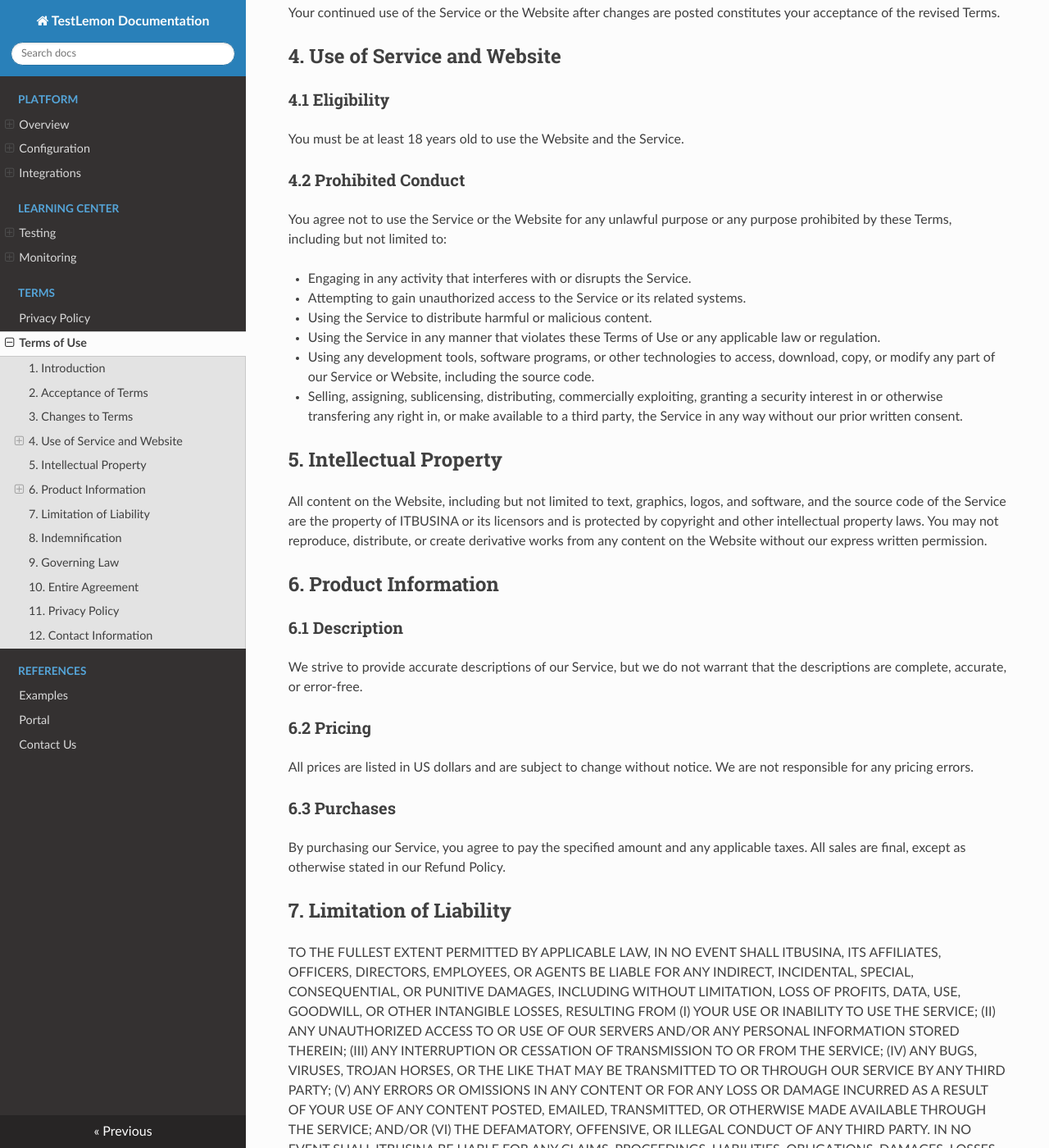
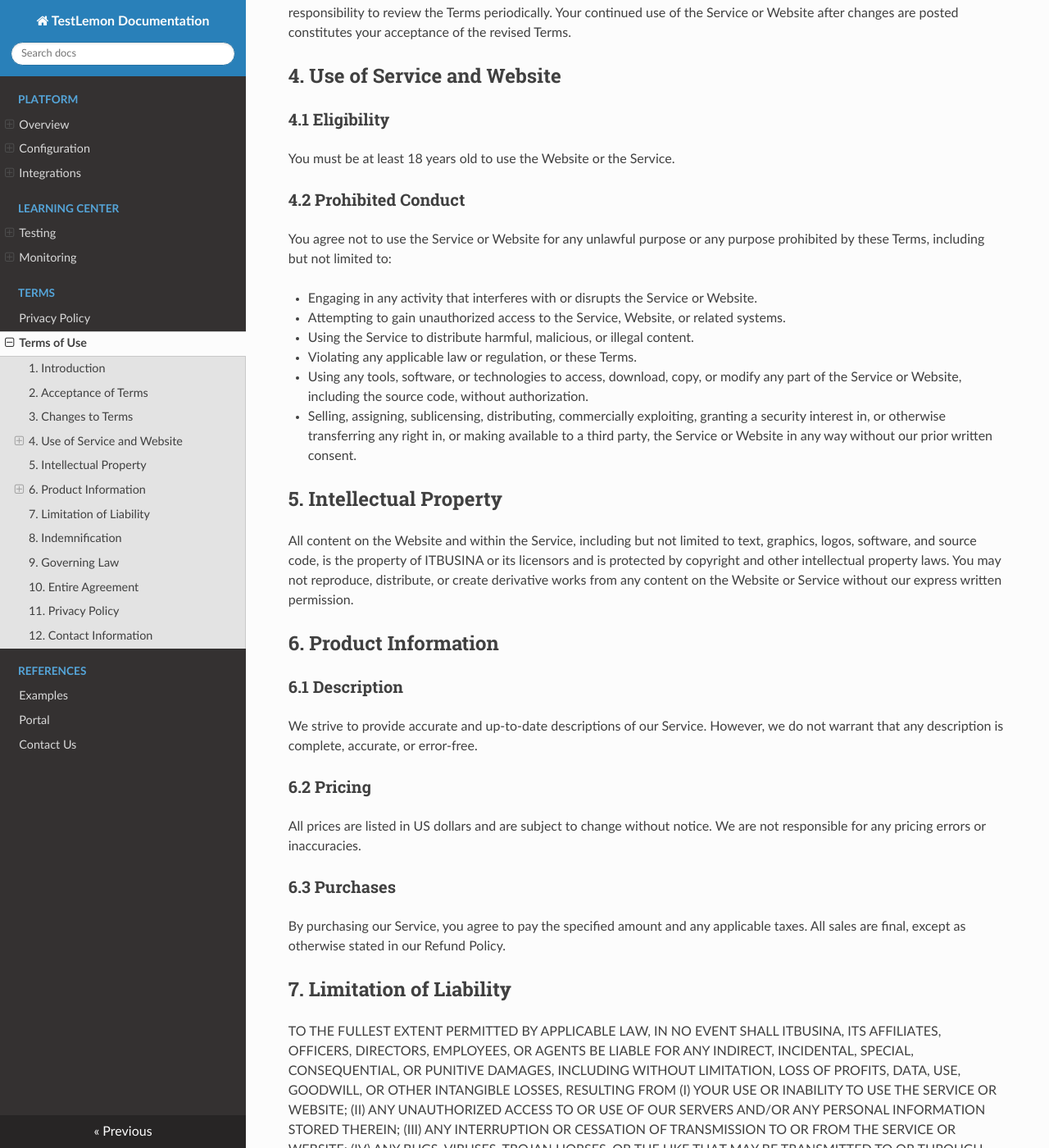
Before and after one commit to itbusina/testlemon-docs, an MkDocs documentation site: the page built from docs/docs/terms-of-use.md, in a window 1280 px wide and 1400 px high, scrolled down 612 px. Shown: the whole window at 82% size. Built offline with MkDocs 1.6.1, drawn with Linux system fonts in a browser that asks for light colours; nearby versions of some CDN libraries; some of the changed text lies outside the part shown.

Commit message:
updated terms or use

```diff
--- a/docs/docs/terms-of-use.md
+++ b/docs/docs/terms-of-use.md
@@ -1,58 +1,59 @@
+
 # Terms of Use
-_Last updated: October 24, 2024_
+_Last updated: June 29, 2025_
 
 ## 1. Introduction
-These User Terms of Use ("Terms") are between you ("you") and IT Busina Kiryl Bahdanovich (the "ITBUSINA" or "Company", "we", "us", "our") and govern your use of all versions of the TestLemon software, including the TestLemon docker images (collectively, the "Product"), the TestLemon websites, including but not limited to https://testlemon.com (the "Website") and https://app.testlemon.com (the "Platform", or "Tool", or "App").
+These User Terms of Use ("Terms") are a legal agreement between you ("you") and IT Busina Kiryl Bahdanovich ("ITBUSINA", "Company", "we", "us", or "our"). These Terms govern your use of all versions of the TestLemon software, including TestLemon Docker images, and the TestLemon websites, including but not limited to https://testlemon.com (the "Website"), https://app.testlemon.com (the "Platform", "Tool", or "App"), and https://hub.docker.com/r/itbusina/testlemon (the "Docker" or "TestLemon CLI").
 
 ## 2. Acceptance of Terms
-By accessing the Website, downloading, running or using the Service, you agree to be bound by these Terms of Use (“Terms”), all applicable laws, and regulations. If you do not agree with any part of these Terms, you must stop using the Service and the Website.
+By accessing the Website, downloading, running, or using the Service, you agree to be bound by these Terms, all applicable laws, and regulations. If you do not agree with any part of these Terms, you must not use the Service or the Website.
 
 ## 3. Changes to Terms
-We reserve the right to modify these Terms at any time. Changes will be effective immediately upon posting on the Website. Your continued use of the Service or the Website after changes are posted constitutes your acceptance of the revised Terms.
+We may update these Terms at any time. Changes will be effective immediately upon posting on the Website. It is your responsibility to review the Terms periodically. Your continued use of the Service or Website after changes are posted constitutes your acceptance of the revised Terms.
 
 ## 4. Use of Service and Website
 
 ### 4.1 Eligibility
-You must be at least 18 years old to use the Website and the Service.
+You must be at least 18 years old to use the Website or the Service.
 
 ### 4.2 Prohibited Conduct
-You agree not to use the Service or the Website for any unlawful purpose or any purpose prohibited by these Terms, including but not limited to:
+You agree not to use the Service or Website for any unlawful purpose or any purpose prohibited by these Terms, including but not limited to:
 
-- Engaging in any activity that interferes with or disrupts the Service.
-- Attempting to gain unauthorized access to the Service or its related systems.
-- Using the Service to distribute harmful or malicious content.
-- Using the Service in any manner that violates these Terms of Use or any applicable law or regulation.
-- Using any development tools, software programs, or other technologies to access, download, copy, or modify any part of our Service or Website, including the source code.
-- Selling, assigning, sublicensing, distributing, commercially exploiting, granting a security interest in or otherwise transfering any right in, or make available to a third party, the Service in any way without our prior written consent.
+- Engaging in any activity that interferes with or disrupts the Service or Website.
+- Attempting to gain unauthorized access to the Service, Website, or related systems.
+- Using the Service to distribute harmful, malicious, or illegal content.
+- Violating any applicable law or regulation, or these Terms.
+- Using any tools, software, or technologies to access, download, copy, or modify any part of the Service or Website, including the source code, without authorization.
+- Selling, assigning, sublicensing, distributing, commercially exploiting, granting a security interest in, or otherwise transferring any right in, or making available to a third party, the Service or Website in any way without our prior written consent.
 
 ## 5. Intellectual Property
-All content on the Website, including but not limited to text, graphics, logos, and software, and the source code of the Service are the property of ITBUSINA or its licensors and is protected by copyright and other intellectual property laws. You may not reproduce, distribute, or create derivative works from any content on the Website without our express written permission.
+All content on the Website and within the Service, including but not limited to text, graphics, logos, software, and source code, is the property of ITBUSINA or its licensors and is protected by copyright and other intellectual property laws. You may not reproduce, distribute, or create derivative works from any content on the Website or Service without our express written permission.
 
 ## 6. Product Information
 
 ### 6.1 Description
-We strive to provide accurate descriptions of our Service, but we do not warrant that the descriptions are complete, accurate, or error-free.
+We strive to provide accurate and up-to-date descriptions of our Service. However, we do not warrant that any description is complete, accurate, or error-free.
 
 ### 6.2 Pricing
-All prices are listed in US dollars and are subject to change without notice. We are not responsible for any pricing errors.
+All prices are listed in US dollars and are subject to change without notice. We are not responsible for any pricing errors or inaccuracies.
 
 ### 6.3 Purchases
 By purchasing our Service, you agree to pay the specified amount and any applicable taxes. All sales are final, except as otherwise stated in our Refund Policy.
 
 ## 7. Limitation of Liability
-TO THE FULLEST EXTENT PERMITTED BY APPLICABLE LAW, IN NO EVENT SHALL ITBUSINA, ITS AFFILIATES, OFFICERS, DIRECTORS, EMPLOYEES, OR AGENTS BE LIABLE FOR ANY INDIRECT, INCIDENTAL, SPECIAL, CONSEQUENTIAL, OR PUNITIVE DAMAGES, INCLUDING WITHOUT LIMITATION, LOSS OF PROFITS, DATA, USE, GOODWILL, OR OTHER INTANGIBLE LOSSES, RESULTING FROM (I) YOUR USE OR INABILITY TO USE THE SERVICE; (II) ANY UNAUTHORIZED ACCESS TO OR USE OF OUR SERVERS AND/OR ANY PERSONAL INFORMATION STORED THEREIN; (III) ANY INTERRUPTION OR CESSATION OF TRANSMISSION TO OR FROM THE SERVICE; (IV) ANY BUGS, VIRUSES, TROJAN HORSES, OR THE LIKE THAT MAY BE TRANSMITTED TO OR THROUGH OUR SERVICE BY ANY THIRD PARTY; (V) ANY ERRORS OR OMISSIONS IN ANY CONTENT OR FOR ANY LOSS OR DAMAGE INCURRED AS A RESULT OF YOUR USE OF ANY CONTENT POSTED, EMAILED, TRANSMITTED, OR OTHERWISE MADE AVAILABLE THROUGH THE SERVICE; AND/OR (VI) THE DEFAMATORY, OFFENSIVE, OR ILLEGAL CONDUCT OF ANY THIRD PARTY. IN NO EVENT SHALL ITBUSINA BE LIABLE FOR ANY CLAIMS, PROCEEDINGS, LIABILITIES, OBLIGATIONS, DAMAGES, LOSSES, OR COSTS IN AN AMOUNT EXCEEDING THE AMOUNT YOU PAID TO ITBUSINA HEREUNDER OR $10.00, WHICHEVER IS GREATER.
+TO THE FULLEST EXTENT PERMITTED BY APPLICABLE LAW, IN NO EVENT SHALL ITBUSINA, ITS AFFILIATES, OFFICERS, DIRECTORS, EMPLOYEES, OR AGENTS BE LIABLE FOR ANY INDIRECT, INCIDENTAL, SPECIAL, CONSEQUENTIAL, OR PUNITIVE DAMAGES, INCLUDING WITHOUT LIMITATION, LOSS OF PROFITS, DATA, USE, GOODWILL, OR OTHER INTANGIBLE LOSSES, RESULTING FROM (I) YOUR USE OR INABILITY TO USE THE SERVICE OR WEBSITE; (II) ANY UNAUTHORIZED ACCESS TO OR USE OF OUR SERVERS AND/OR ANY PERSONAL INFORMATION STORED THEREIN; (III) ANY INTERRUPTION OR CESSATION OF TRANSMISSION TO OR FROM THE SERVICE OR WEBSITE; (IV) ANY BUGS, VIRUSES, TROJAN HORSES, OR THE LIKE THAT MAY BE TRANSMITTED TO OR THROUGH OUR SERVICE OR WEBSITE BY ANY THIRD PARTY; (V) ANY ERRORS OR OMISSIONS IN ANY CONTENT OR FOR ANY LOSS OR DAMAGE INCURRED AS A RESULT OF YOUR USE OF ANY CONTENT MADE AVAILABLE THROUGH THE SERVICE OR WEBSITE; AND/OR (VI) THE DEFAMATORY, OFFENSIVE, OR ILLEGAL CONDUCT OF ANY THIRD PARTY. IN NO EVENT SHALL ITBUSINA'S TOTAL LIABILITY FOR ALL CLAIMS RELATING TO THE SERVICE OR WEBSITE EXCEED THE GREATER OF THE AMOUNT YOU PAID TO ITBUSINA FOR THE SERVICE OR $10.00.
 
 ## 8. Indemnification
-You agree to indemnify, defend, and hold harmless ITBUSINA, its affiliates, officers, directors, employees, and agents from and against any claims, liabilities, damages, losses, and expenses, including legal fees, arising out of or in any way connected with your use of the Website or your violation of these Terms.
+You agree to indemnify, defend, and hold harmless ITBUSINA, its affiliates, officers, directors, employees, and agents from and against any claims, liabilities, damages, losses, and expenses (including reasonable legal fees) arising out of or in any way connected with your use of the Service or Website, or your violation of these Terms.
 
 ## 9. Governing Law
-These Terms are governed by and construed in accordance with the laws of Poland (EU). Any disputes arising out of or relating to these Terms or the use of the Website shall be resolved in the courts of Gdansk, Poland.
+These Terms are governed by and construed in accordance with the laws of Poland (EU). Any disputes arising out of or relating to these Terms or the use of the Service or Website shall be resolved exclusively in the courts of Gdansk, Poland.
 
 ## 10. Entire Agreement
-The Terms, including the Privacy Policy, constitute the entire agreement between you and us with respect to the subject matter hereof, including the Service and the Website. The Terms, including the Privacy Policy, supersede any and all prior or contemporaneous written and oral agreements, communications and other understandings relating to the subject matter of the Terms.
+These Terms, including the Privacy Policy, constitute the entire agreement between you and us with respect to the Service and Website, and supersede all prior or contemporaneous written and oral agreements, communications, and other understandings relating to the subject matter of these Terms.
 
 ## 11. Privacy Policy
-The Privacy Policy describes the ways we collect, use, store and disclose your personal information. You agree to the collection, use, storage, and disclosure of your data in accordance with the Privacy Policy.
+Our Privacy Policy describes how we collect, use, store, and disclose your personal information. By using the Service or Website, you agree to the collection, use, storage, and disclosure of your data in accordance with the Privacy Policy.
 
 ## 12. Contact Information
-If you have any questions about these Terms, please contact us by email at contact@testlemon.com or contact@itbusina.com.
+If you have any questions about these Terms, please contact us by **email** at contact@testlemon.com or contact@itbusina.com.
```
